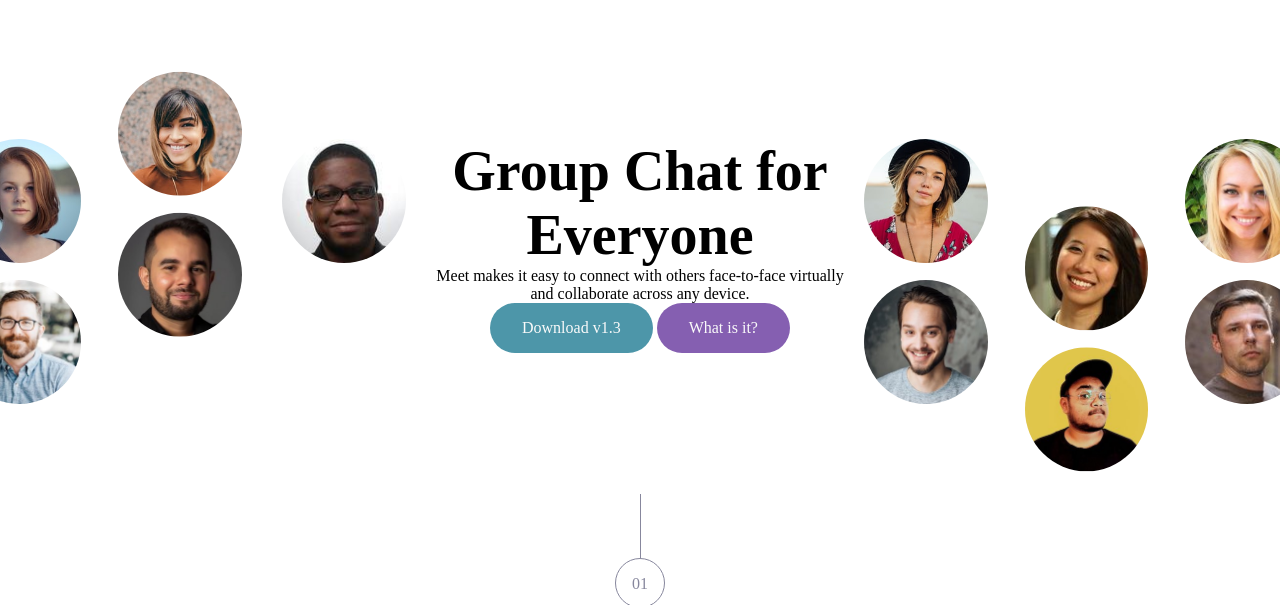
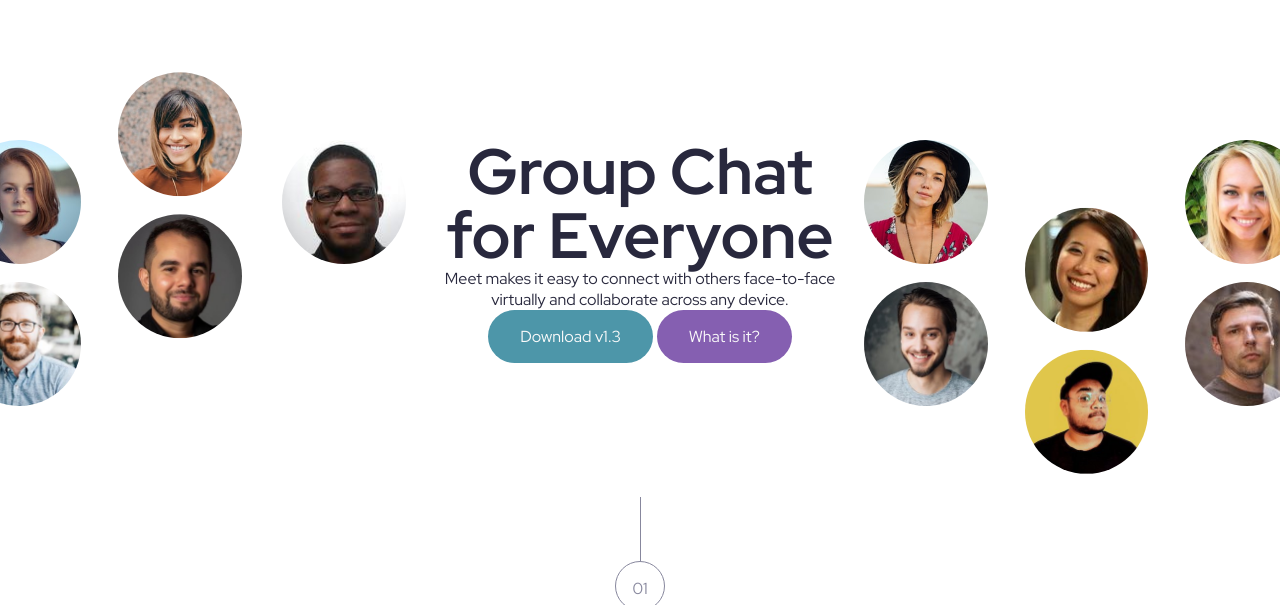
Before and after one commit to nlukic97/zadatak_2, a website: page starter-code/index.html in a window 1280 px wide. Shown: the part 130-735 px from the top of the page. Drawn offline with Linux system fonts and the light colour scheme.

Commit message:
sorting up stuff

```diff
--- a/starter-code/index.html
+++ b/starter-code/index.html
@@ -6,6 +6,11 @@
 
   <link rel="icon" type="image/png" sizes="32x32" href="./assets/favicon-32x32.png">
   <link rel="stylesheet" href="css/style.css">
+
+  <!-- font -->
+  <link rel="preconnect" href="https://fonts.googleapis.com">
+  <link rel="preconnect" href="https://fonts.gstatic.com" crossorigin>
+  <link href="https://fonts.googleapis.com/css2?family=Red+Hat+Display:wght@400;700&display=swap" rel="stylesheet">
 
   <title>Frontend Mentor | Meet landing page</title>
 </head>
@@ -94,5 +99,5 @@
       <p>Stay connected with reliable HD meetings and unlimited one-on-one and group video sessions.</p>
       <a href="#" class="btn-purple">Download <span>v1.3</span></a>
     </section>
-</body>
-</html>
+  </body>
+  </html>
--- a/starter-code/scss/base/_typography.scss
+++ b/starter-code/scss/base/_typography.scss
@@ -1,3 +1,7 @@
+body {
+    font-family: 'Red Hat Display', sans-serif;
+}
+
 .text-center {
     text-align: center;
 }
--- a/starter-code/scss/components/_hero_avatars.scss
+++ b/starter-code/scss/components/_hero_avatars.scss
@@ -65,9 +65,13 @@
 
     .headline {
         grid-row: 1;
+        color:$color-darker-purple;
+        // padding: 0 10%;
+
 
         h1 {
-            font-size: 3.5rem;
+            font-size: 4rem;
+            line-height: 4rem;
         }
     }
 }
```
Also changed, not shown: starter-code/css/style.css, 1 other file.
